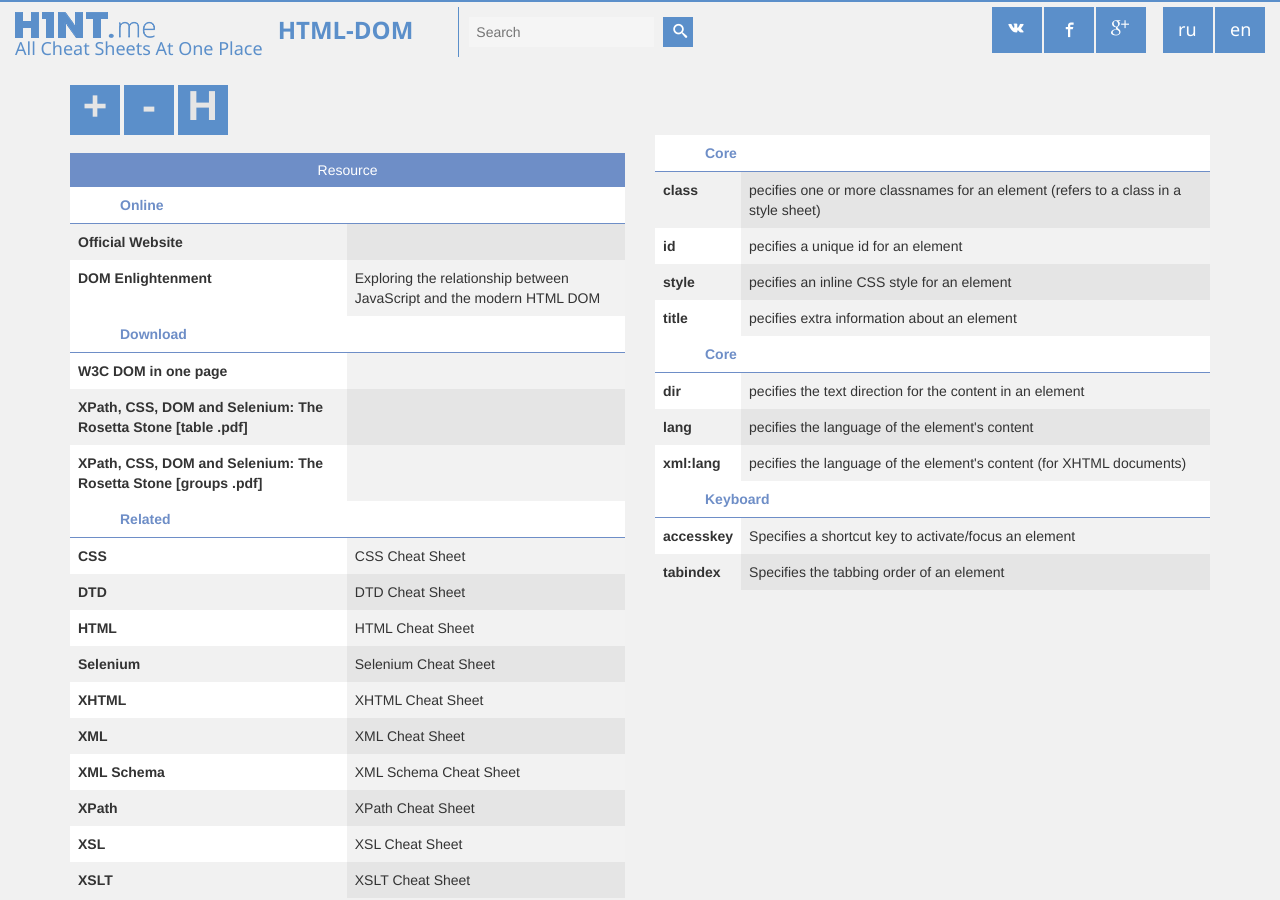
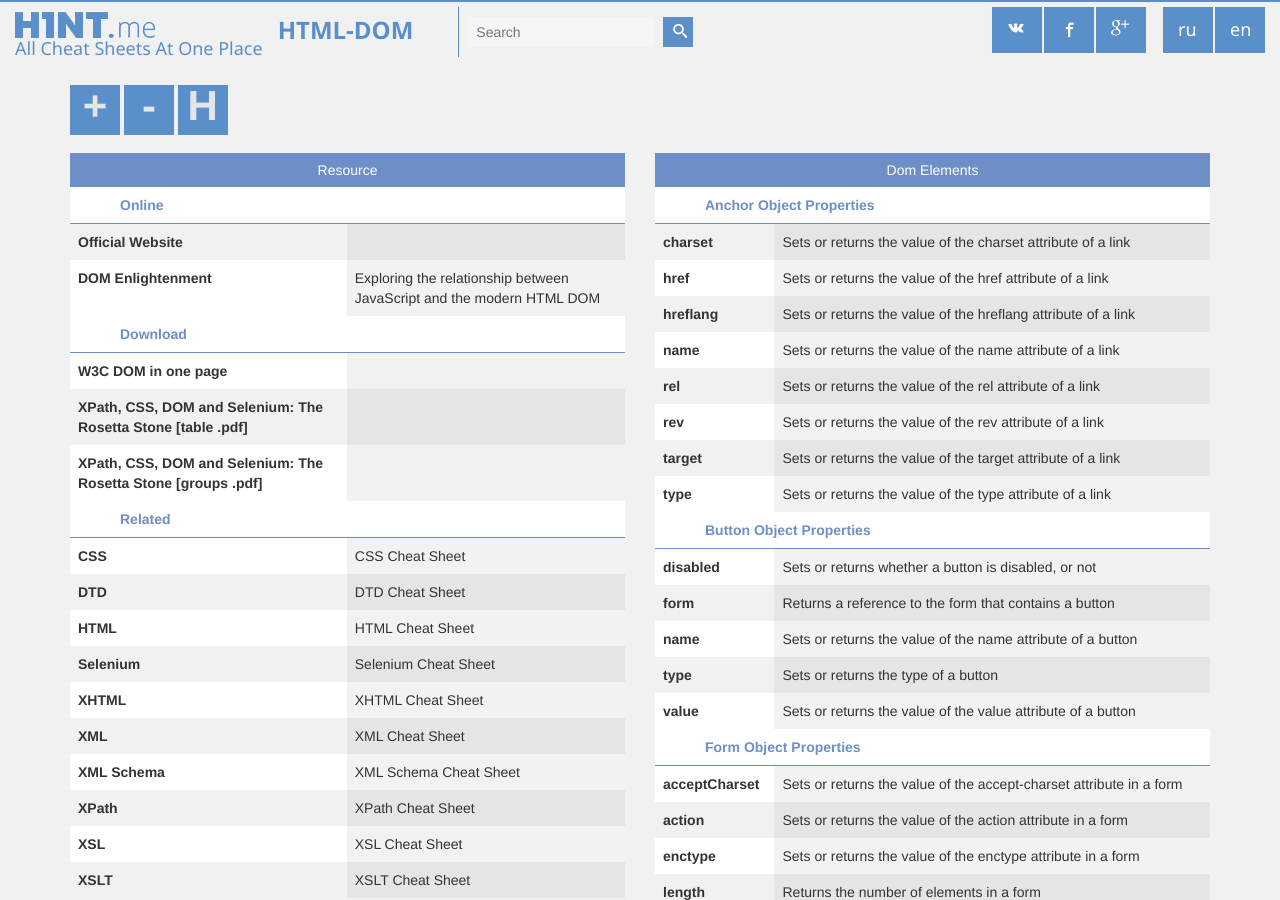
Before and after one commit to h1ntme/h1ntme.github.io, a Jekyll site: the page built from _posts/en/H/2015-01-30-html-dom.html, in a window 1280 px wide and 900 px high. Built offline with Jekyll 4.4.1, drawn with Linux system fonts in a browser that asks for light colours; nearby versions of some CDN libraries.

Commit message:
html-dom column fix

```diff
--- a/_posts/en/H/2015-01-30-html-dom.html
+++ b/_posts/en/H/2015-01-30-html-dom.html
@@ -820,6 +820,10 @@ categories:
     </table>
   </div>
 </div>
+
+        </div>
+        <div class="col-md-6 col-sm-6">
+
 		<div class="card">
   <div class="cardName">Dom Elements</div>
   <div class="description">
@@ -1739,13 +1743,6 @@ categories:
         <td class="term">vAlign</td>
         <td class="definition">Sets or returns the vertical alignment of the content within a cell</td>
       </tr>
-    </table>
-  </div>
-</div>
-        </div>
-        <div class="col-md-6 col-sm-6">
-
-                <table class="table table-striped">
 	  <tr>
 		<th colspan="2">Core</th>
 		</tr>
@@ -1808,8 +1805,12 @@ categories:
 		</td>
 		<td class="definition">Specifies the tabbing order of an element</td>
 		</tr>
+
     </table>
   </div>
 </div>
-        </div>
-      </div>
+
+            </div>
+          </div>
+        </div>
+      </div>
```
Lines whose indentation alone changed are shown as unchanged.
